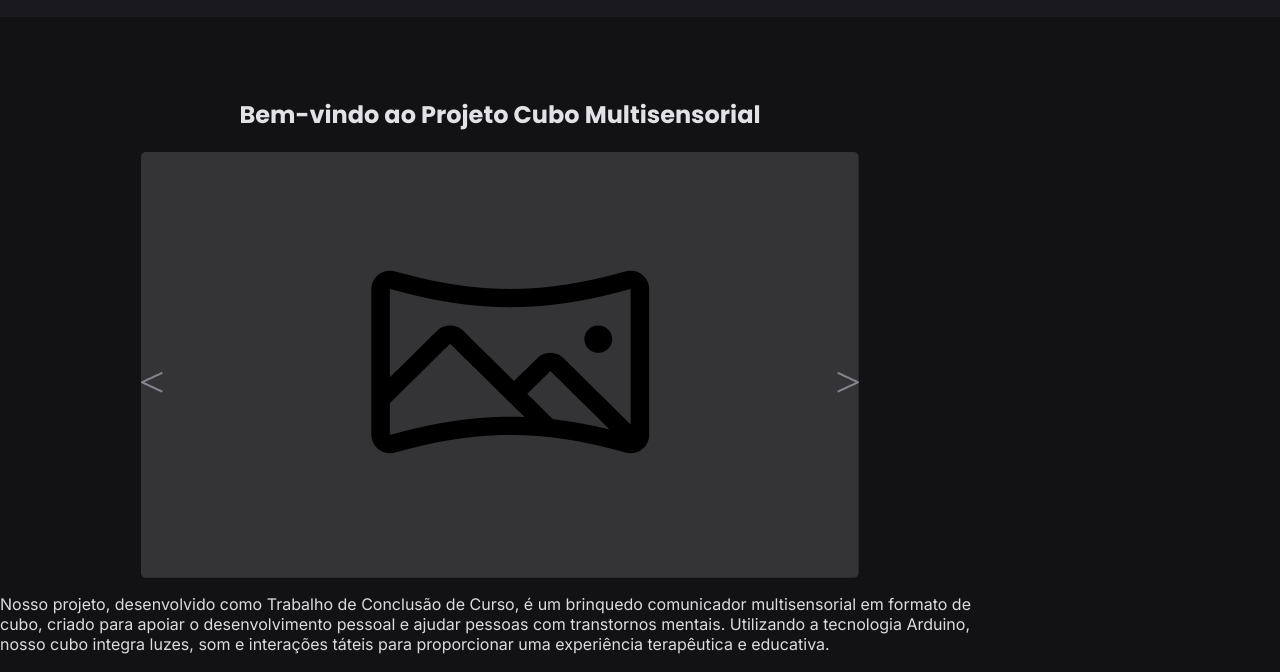
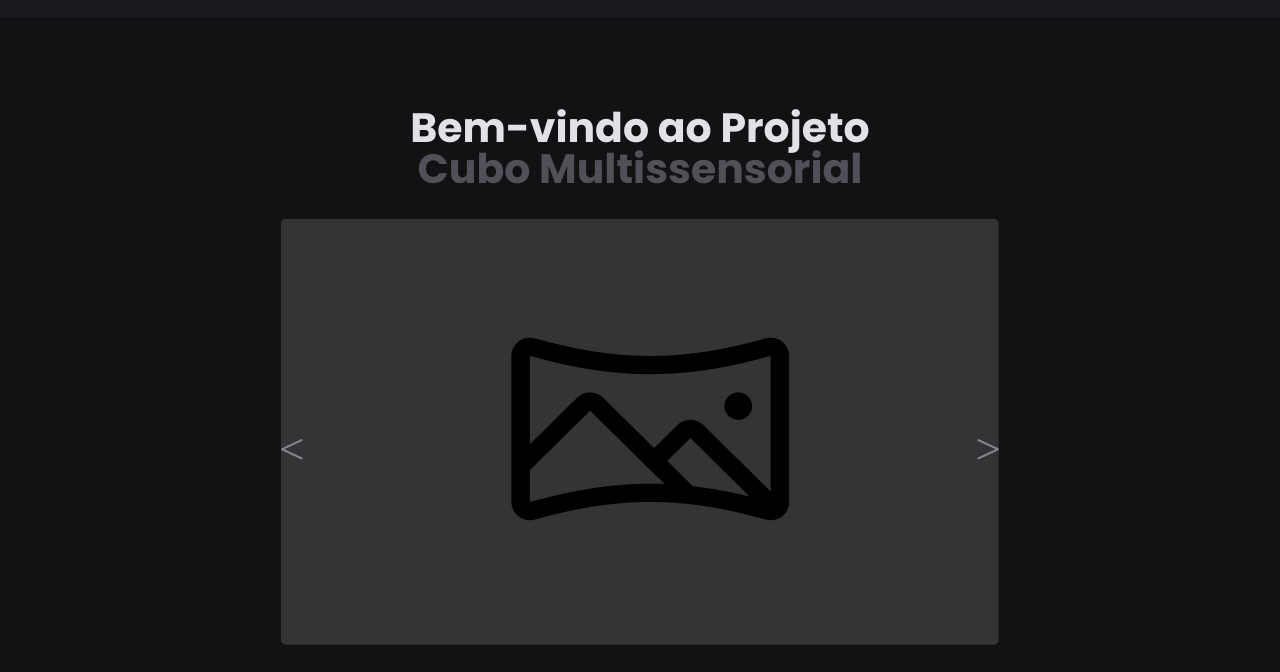
Before and after one commit to Augusto-Valerio/TCC, a plain HTML site: page index.html in a window 1280 px wide. Shown: the part 53-725 px from the top of the page. Drawn offline with Linux system fonts and the light colour scheme.

Commit message:
quinto commit

```diff
--- a/index.html
+++ b/index.html
@@ -42,8 +42,8 @@
   <main>
 
     <section>
-      <h1 class="titulo">
-        Bem-vindo ao Projeto Cubo Multisensorial
+      <h1>
+        Bem-vindo ao Projeto <br> <span>Cubo Multissensorial</span>
       </h1>
 
       <img src="images/imagens_da_home.png" alt="Imagens do site"> <!--imagem do projeto-->
--- a/style.css
+++ b/style.css
@@ -3,6 +3,8 @@ body {
   margin: 0;
   background-color: #121214;
   overflow-x: hidden;
+
+
 }
 
 
@@ -16,6 +18,7 @@ nav{
   width: 1920px;
   height: 70px;
 }
+
 
 ul {
   color:#DCDCE1 ;
@@ -36,6 +39,25 @@ ul li a:hover {
   font-weight: bold;
 }
 
+h1 {
+  font-family: "Poppins", sans-serif;
+
+  color: #E1E1E6 ;
+  margin-top: 60px;
+  margin-bottom: 30px;
+  line-height: 41px;
+  font-size: 41px;
+
+
+  text-align: center;
+}
+
+h1 span {
+
+  color: #505058;
+
+}
+
 section {
   color: #DCDCE1;
   display: flex;
@@ -43,7 +65,7 @@ section {
   align-items: center;
   width: 1000px;
   height: 741px;
-  margin-top: 60px;
+  margin-top: 30px;
 
 }
 
@@ -57,12 +79,25 @@ footer {
   width: 1920px;
   height: 88px;
   background: #1A1A1E;
+  margin-top: 60px;
 }
 
-.titulo {
-  font-family: "Poppins", sans-serif;
 
-  color: #E1E1E6 ;
+section p {
+
+  padding-left:110px;
+
+  font-size: 20px;
+  line-height: 24px;
+
+  margin: 30px ;
+
+}
+
+main {
+  display: flex;
+  justify-content: center;
+  align-items: center;
 }
 
 .logo{
```
